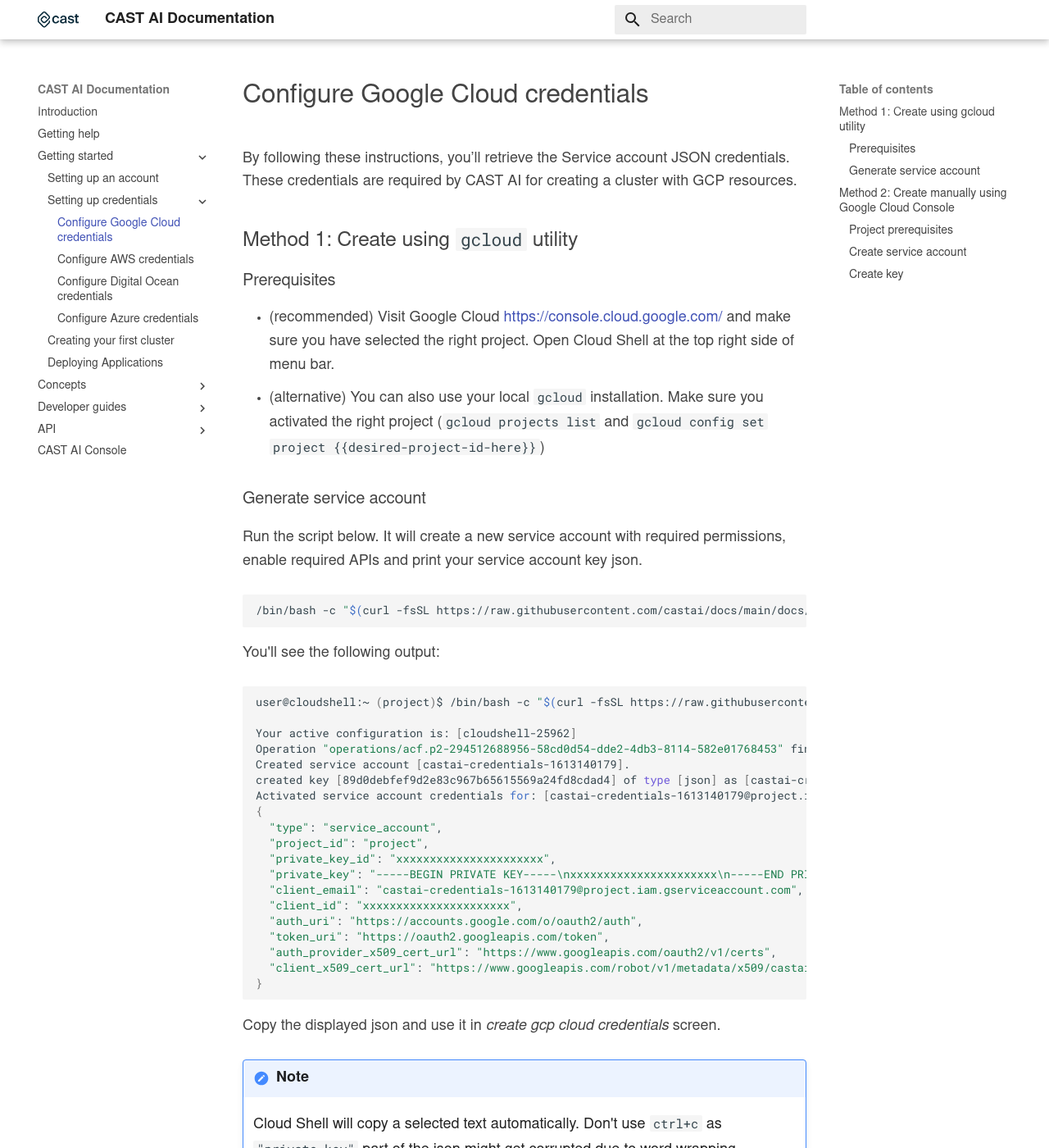
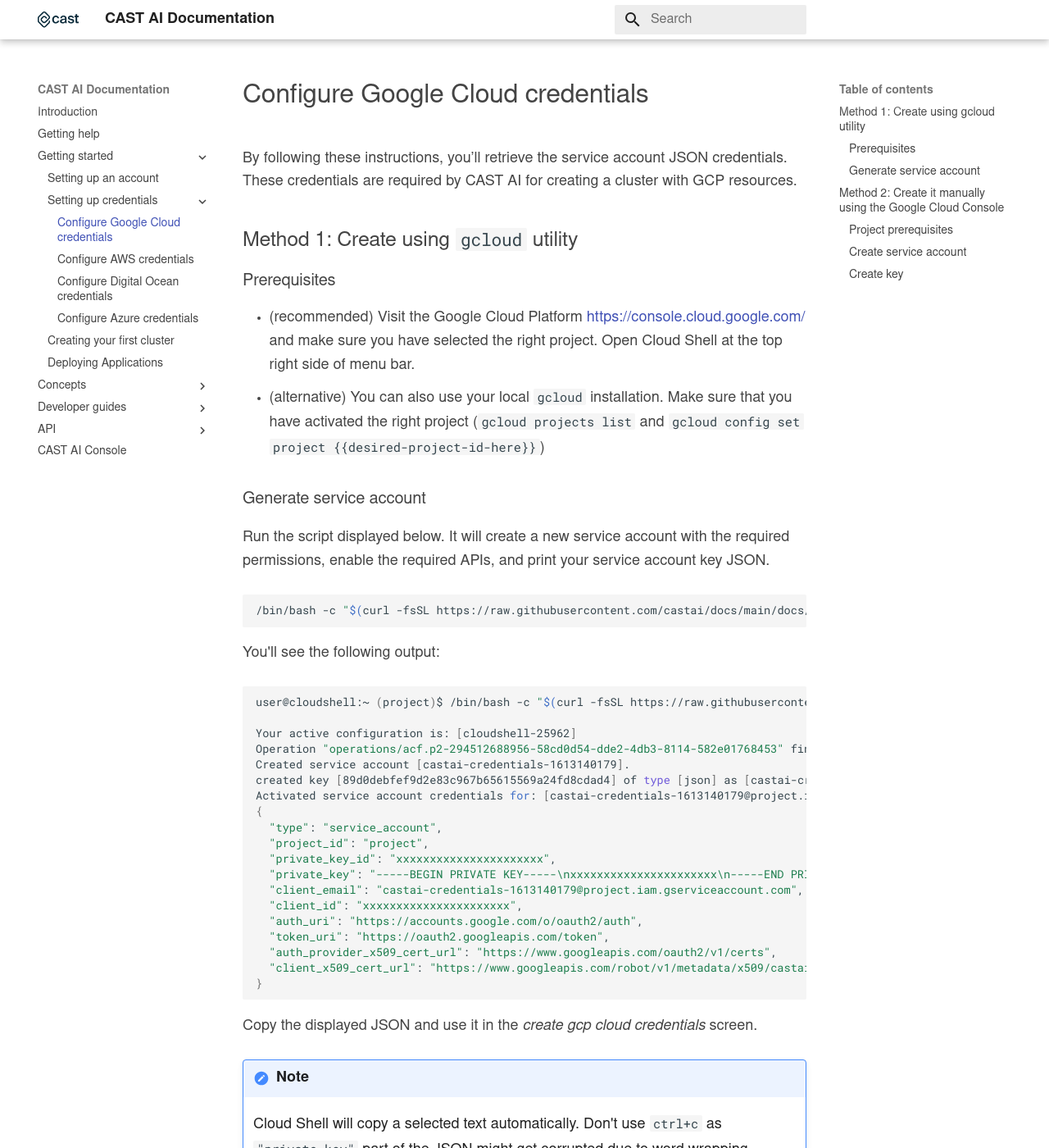
Before and after one commit to castai/docs, an MkDocs documentation site: the page built from docs/getting-started/configuring-gcp-credentials.md, in a window 1280 px wide and 1400 px high. Shown: the whole window at 82% size. Built offline with MkDocs 1.6.1 and Material for MkDocs 9.7.7, drawn with Linux system fonts in a browser that asks for light colours; some web fonts are replaced; some of the changed text lies outside the part shown.

Commit message:
Update configuring-gcp-credentials.md

````diff
--- a/docs/getting-started/configuring-gcp-credentials.md
+++ b/docs/getting-started/configuring-gcp-credentials.md
@@ -1,18 +1,18 @@
 # Configure Google Cloud credentials
 
-By following these instructions, you’ll retrieve the Service account JSON credentials. These credentials are required by
+By following these instructions, you’ll retrieve the service account JSON credentials. These credentials are required by
 CAST AI for creating a cluster with GCP resources.
 
 ## Method 1: Create using `gcloud` utility
 
 ### Prerequisites
 
-- (recommended) Visit Google Cloud <https://console.cloud.google.com/> and make sure you have selected the right project. Open Cloud Shell at the top right side of menu bar.
-- (alternative) You can also use your local `gcloud` installation. Make sure you activated the right project (`gcloud projects list` and `gcloud config set project {{desired-project-id-here}}`)
+- (recommended) Visit the Google Cloud Platform <https://console.cloud.google.com/> and make sure you have selected the right project. Open Cloud Shell at the top right side of menu bar.
+- (alternative) You can also use your local `gcloud` installation. Make sure that you have activated the right project (`gcloud projects list` and `gcloud config set project {{desired-project-id-here}}`)
 
 ### Generate service account
 
-Run the script below. It will create a new service account with required permissions, enable required APIs and print your service account key json.
+Run the script displayed below. It will create a new service account with the required permissions, enable the required APIs, and print your service account key JSON.
 
 ```bash
 /bin/bash -c "$(curl -fsSL https://raw.githubusercontent.com/castai/docs/main/docs/getting-started/configuring-gcp-credentials/script.sh)"
@@ -42,16 +42,16 @@
 }
 ```
 
-Copy the displayed json and use it in _create gcp cloud credentials_ screen.
+Copy the displayed JSON and use it in the _create gcp cloud credentials_ screen.
 
-!!! note
-    Cloud Shell will copy a selected text automatically. Don't use `ctrl+c` as `"private_key"` part of the json might get corrupted due to word wrapping.
+!!! Note
+    Cloud Shell will copy a selected text automatically. Don't use `ctrl+c` as `"private_key"` part of the JSON might get corrupted due to word wrapping.
 
-## Method 2: Create manually using Google Cloud Console
+## Method 2: Create it manually using the Google Cloud Console
 
 ### Project prerequisites
 
-**Note** that the project where your Service Account is created needs to have the following APIs enabled:
+**Note** that the project where you created your service account created needs to have the following APIs enabled:
 
 ```
 IAM API
@@ -101,7 +101,7 @@
 
 ### Create key
 
-The created account will appear in the Service Accounts list. **Click on it** to access additional options.
+The created account will appear in the service accounts list. **Click on it** to access additional options.
 
 ![](configuring-gcp-credentials/gcp7.png)
 
````
Also changed, not shown: other parts of docs/getting-started/configuring-gcp-credentials.md (+1 -1 lines).
